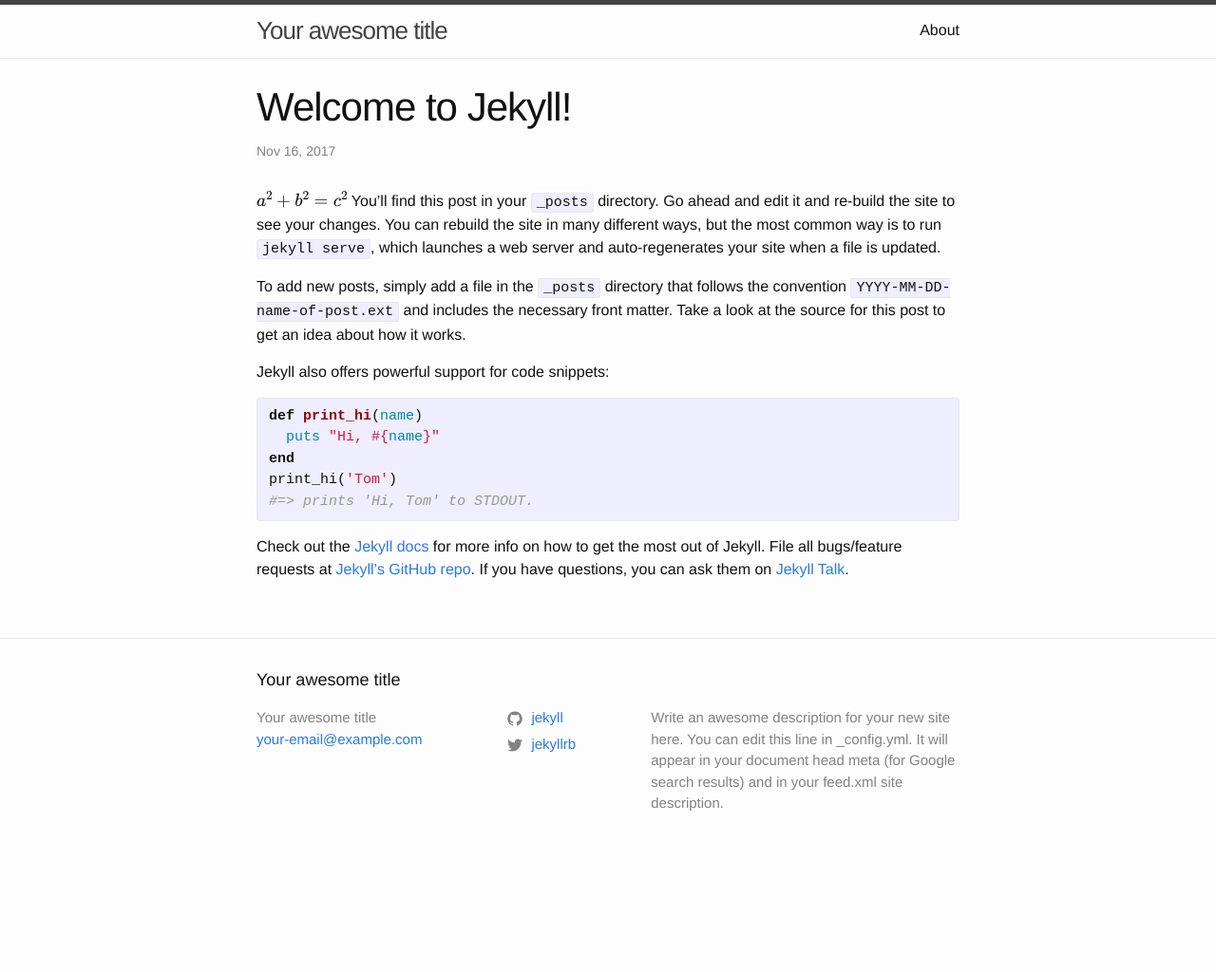
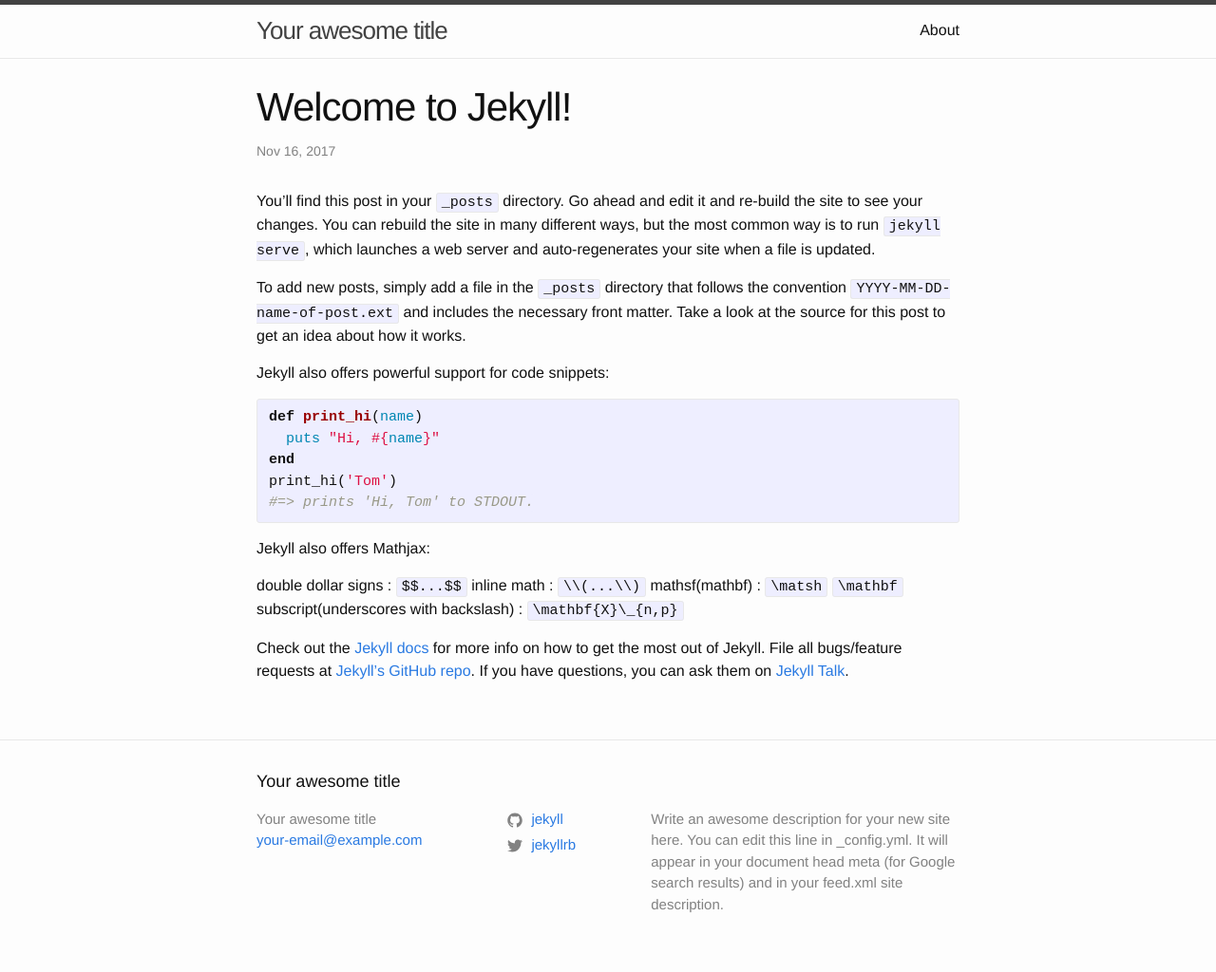
Before and after one commit to cronos91/seokinj.github.io, a Jekyll site: the page built from _posts/2017-11-16-welcome-to-jekyll.markdown, in a window 1280 px wide. Shown: the whole page at 95% size. Built offline with Jekyll 4.4.1, drawn with Linux system fonts in a browser that asks for light colours; Markdown is read by kramdown in place of the engine named in the settings; formulas are drawn with MathJax 3; before the commit the page ends 918 px from its top, so only the background shows below that.

Commit message:
add mathjax usage

```diff
--- a/_posts/2017-11-16-welcome-to-jekyll.markdown
+++ b/_posts/2017-11-16-welcome-to-jekyll.markdown
@@ -4,7 +4,6 @@ title:  "Welcome to Jekyll!"
 date:   2017-11-16 21:34:40 +0900
 categories: jekyll update
 ---
-$$a^2+b^2=c^2$$
 You’ll find this post in your `_posts` directory. Go ahead and edit it and re-build the site to see your changes. You can rebuild the site in many different ways, but the most common way is to run `jekyll serve`, which launches a web server and auto-regenerates your site when a file is updated.
 
 To add new posts, simply add a file in the `_posts` directory that follows the convention `YYYY-MM-DD-name-of-post.ext` and includes the necessary front matter. Take a look at the source for this post to get an idea about how it works.
@@ -19,6 +18,14 @@ print_hi('Tom')
 #=> prints 'Hi, Tom' to STDOUT.
 {% endhighlight %}
 
+Jekyll also offers Mathjax:
+
+double dollar signs : `$$...$$`
+inline math : `\\(...\\)`
+mathsf(mathbf) : `\matsh` `\mathbf`
+subscript(underscores with backslash) : `\mathbf{X}\_{n,p}`
+
+
 Check out the [Jekyll docs][jekyll-docs] for more info on how to get the most out of Jekyll. File all bugs/feature requests at [Jekyll’s GitHub repo][jekyll-gh]. If you have questions, you can ask them on [Jekyll Talk][jekyll-talk].
 
 [jekyll-docs]: https://jekyllrb.com/docs/home
```
